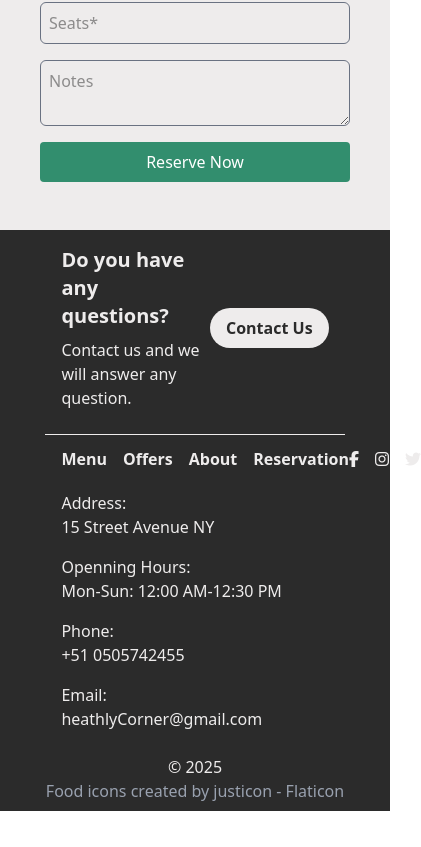
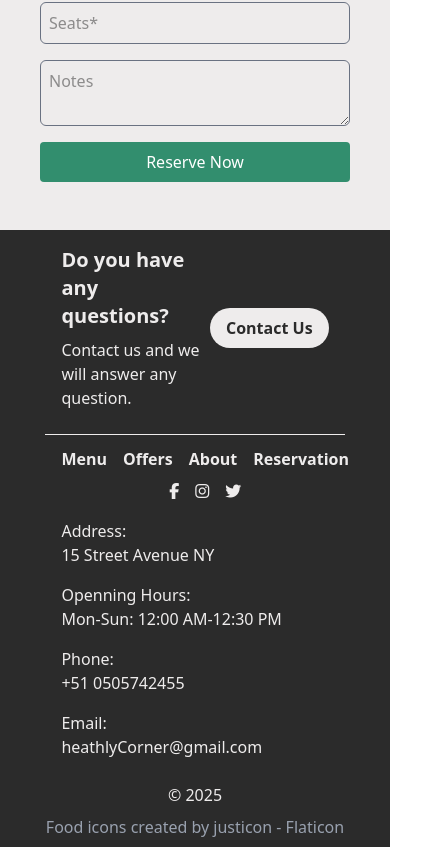
Before and after one commit to Felina404/healthy-corner-landing-page, a React (Vite) app: page / in a window 390 px wide. Shown: the part 9430-10277 px from the top of the page, 421 px wide, since content can reach past the window. Before the commit the page ends 10241 px from the top, so only its background shows below. Built offline with nearby package versions, Linux system fonts and the light colour scheme.

Commit message:
footer overflow on sm fix

```diff
--- a/src/Footer.tsx
+++ b/src/Footer.tsx
@@ -15,19 +15,20 @@ function Footer() {
       <div className='border-b border-bg w-[80%] p-2'></div>
 
 
-       <div className='pt-3 flex justify-between items-center w-[80%] px-4 py-2'>
+      <div className='flex flex-col sm:flex-row flex-wrap pt-3 justify-between items-center w-[80%] px-4 py-2'>
         <div className='flex gap-4'>
           <a href="#menu" className="font-semibold"> Menu</a>
           <a href="#offers" className="font-semibold"> Offers</a>
           <a href="#about" className="font-semibold"> About</a>
           <a href="#reservation" className="font-semibold"> Reservation</a>
         </div>
-        <div className='flex gap-4 cursor-pointer'>
+
+        <div className='mt-3 sm:mt-0 flex gap-4 cursor-pointer'>
           <i className="fab fa-facebook-f text-1xl"></i>
           <i className="fab fa-instagram text-1xl"></i>
           <i className="fab fa-twitter text-1xl"></i>
         </div>
-       </div>
+      </div>
 
        <div className='gap-4 pt-3 flex flex-col md:flex-row md:justify-between md:items-center w-[80%] px-4 py-2'>
         <div className='flex flex-col'>
@@ -48,7 +49,7 @@ function Footer() {
         </div>
        </div>
 
-       <p className='mt-4'>© 2025</p>
+       <p className='mt-4 mb-2 '>© 2025</p>
        <a className='text-gray-400' href="https://www.flaticon.com/free-icons/food" title="food icons">Food icons created by justicon - Flaticon</a>
 
 
```
